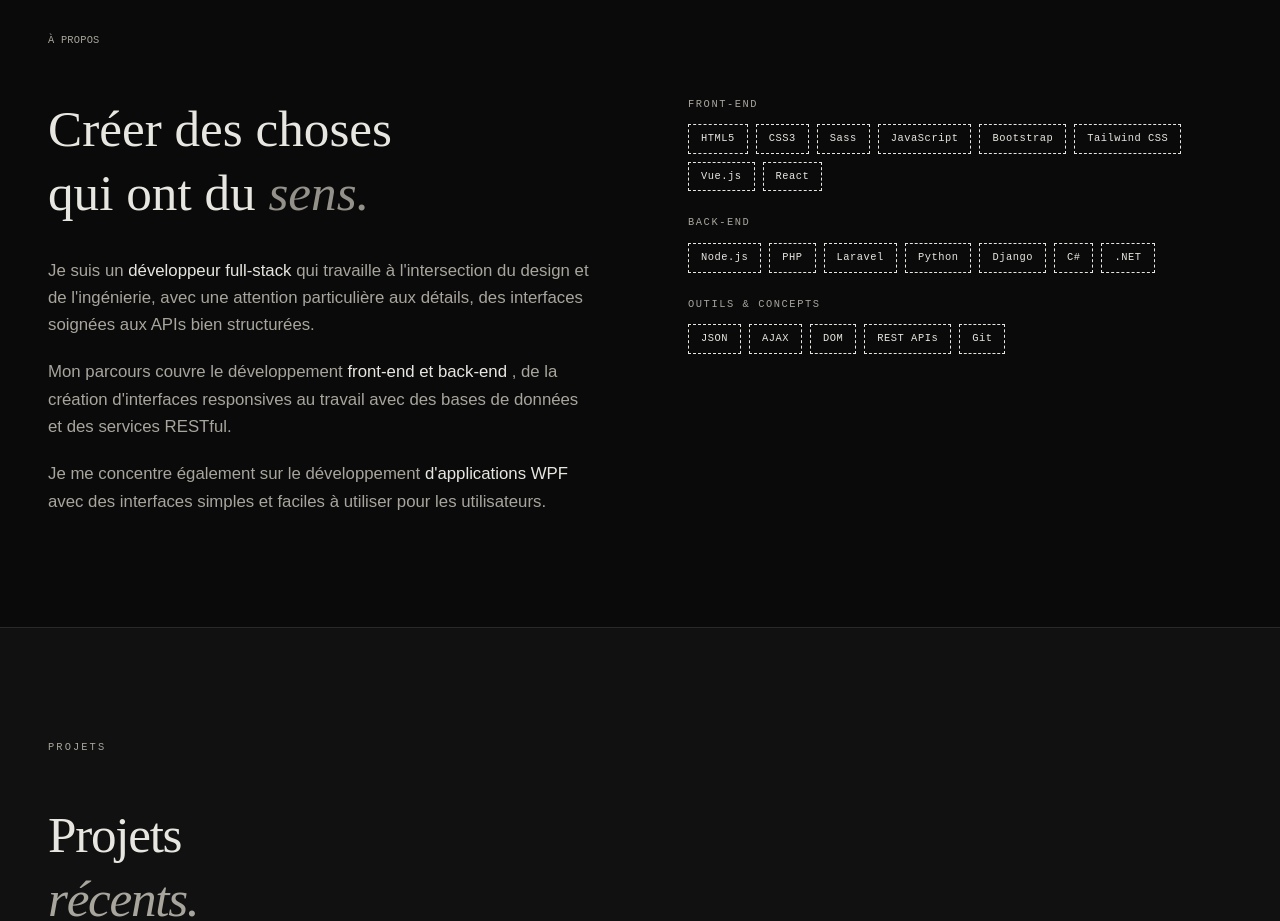
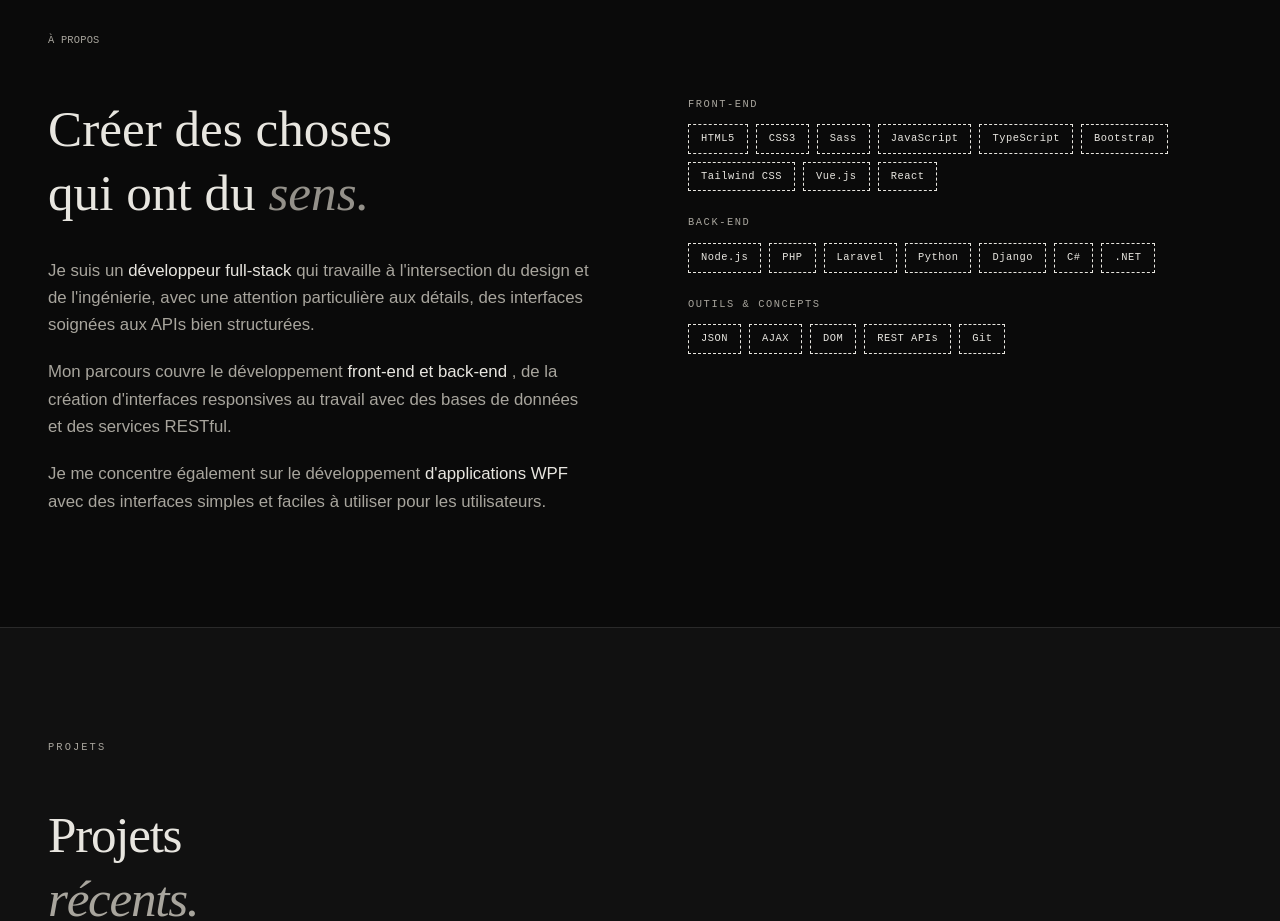
Before and after one commit to Alxlx97/Portfolio, a React (Vite) app: page / in a window 1280 px wide. Shown: the part 880-1801 px from the top of the page. Built offline with nearby package versions, Linux system fonts and the light colour scheme.

Commit message:
Add a skill to the skill labels

```diff
--- a/src/components/About.jsx
+++ b/src/components/About.jsx
@@ -1,7 +1,7 @@
 import useFadeIn from "../hooks/useFadeIn.jsx";
 
 const skills = {
-    'Front-end': [{label: 'HTML5'}, {label: 'CSS3'}, {label: 'Sass'}, {label: 'JavaScript'}, {label: 'Bootstrap'}, {label: 'Tailwind CSS'}, {label: 'Vue.js'}, {
+    'Front-end': [{label: 'HTML5'}, {label: 'CSS3'}, {label: 'Sass'}, {label: 'JavaScript'}, {label: 'TypeScript'}, {label: 'Bootstrap'}, {label: 'Tailwind CSS'}, {label: 'Vue.js'}, {
         label: 'React',
     },],
     'Back-end': [{label: 'Node.js'}, {label: 'PHP'}, {label: 'Laravel'}, {label: 'Python'}, {label: 'Django'}, {label: 'C#'}, {label: '.NET'},],
```
